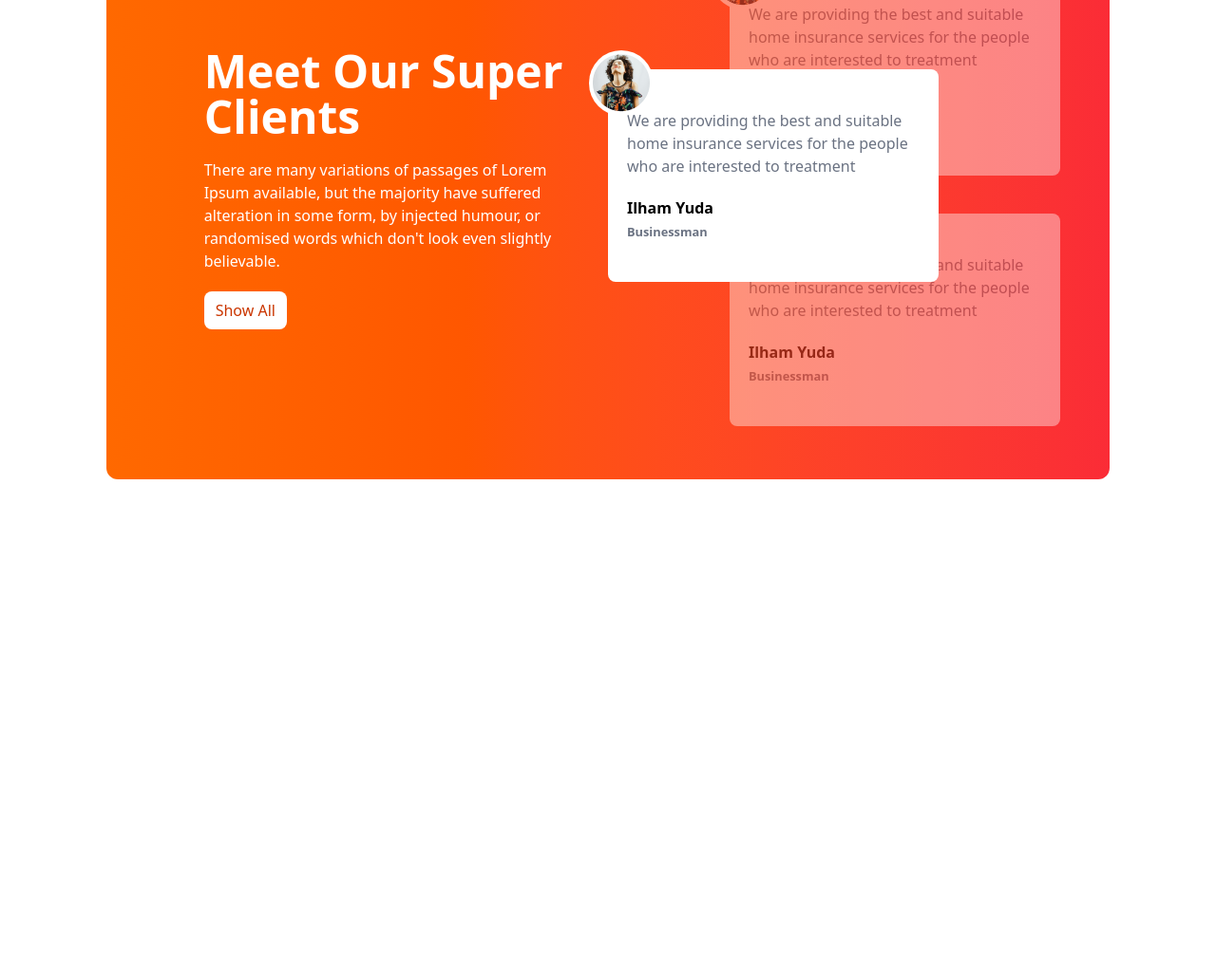
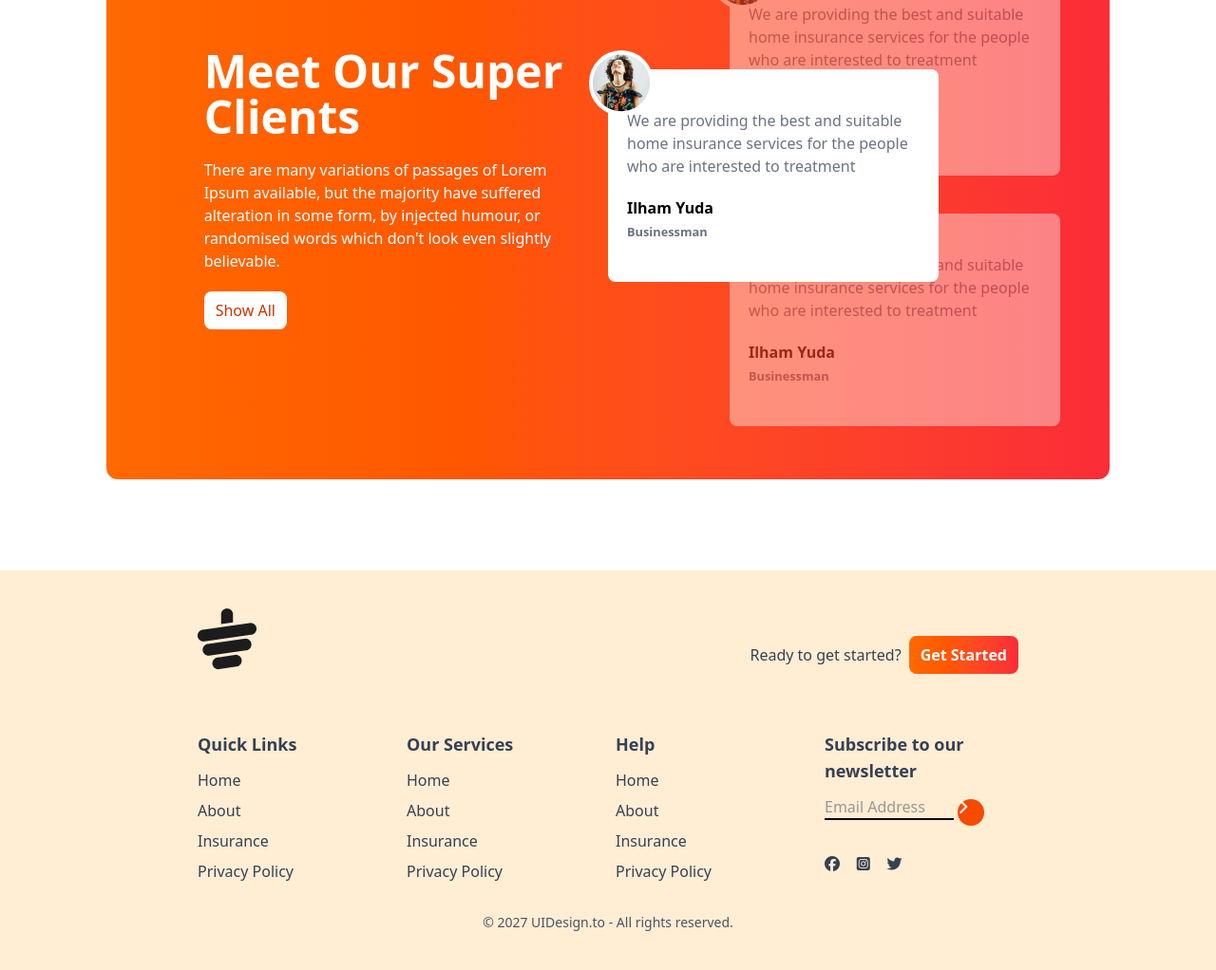
Before and after one commit to Mushfik-Rafi/Tea-House, a plain HTML site: page index.html in a window 1280 px wide. Shown: the part 1985-3007 px from the top of the page at 95% size. Before the commit the page ends 2586 px from the top, so only its background shows below. Drawn offline with nearby package versions, Linux system fonts and the light colour scheme.

Commit message:
footer section

```diff
--- a/index.html
+++ b/index.html
@@ -186,7 +186,6 @@
           </div>
 
           <div class="relative py-24">
-
             <!--midle card  -->
             <div class="absolute z-10 top-44 md:top-52">
               <div
@@ -197,8 +196,8 @@
                 </div>
                 <div>
                   <p class="text-gray-500 mb-5">
-                  We are providing the best and suitable home insurance services
-                  for the people who are interested to treatment
+                    We are providing the best and suitable home insurance
+                    services for the people who are interested to treatment
                   </p>
                   <h1 class="font-bold">Ilham Yuda</h1>
                   <small class="font-bold text-gray-500">Businessman</small>
@@ -222,9 +221,6 @@
               </div>
             </div>
 
-
-
-
             <!-- bottom card -->
             <div
               class="relative left-8 md:left-32 top-10 h-56 w-full md:w-3/4 bg-white text-black rounded-lg flex items-center px-5 opacity-40"
@@ -245,5 +241,103 @@
         </div>
       </section>
     </main>
+
+    <!-- footer section -->
+    <footer class="bg-orange-100 text-gray-700 py-10 px-4 md:px-16">
+      <div class="w-9/12 mx-auto">
+        <!-- logo -->
+        <div class="mb-8 flex justify-between">
+          <img class="mb-8" src="images/cup.png" alt="" />
+          <div class="flex items-center gap-2">
+            <h4>Ready to get started?</h4>
+            <button
+              class="bg-gradient-to-r from-orange-500 to-red-500 px-3 py-2 rounded-lg text-white font-bold"
+            >
+              Get Started
+            </button>
+          </div>
+        </div>
+
+        <!-- links -->
+        <div class="grid grid-cols-1 md:grid-cols-2 lg:grid-cols-4 gap-4">
+          <!-- first col -->
+          <div>
+            <h3 class="font-semibold text-lg mb-3">Quick Links</h3>
+            <ul class="space-y-2">
+              <li>
+                <a class="hover:text-orange-600" href="#">Home</a>
+              </li>
+              <li>
+                <a class="hover:text-orange-600" href="#">About</a>
+              </li>
+              <li>
+                <a class="hover:text-orange-600" href="#">Insurance</a>
+              </li>
+              <li>
+                <a class="hover:text-orange-600" href="#">Privacy Policy</a>
+              </li>
+            </ul>
+          </div>
+          <!-- second column -->
+          <div>
+            <h3 class="font-semibold text-lg mb-3">Our Services</h3>
+            <ul class="space-y-2">
+              <li>
+                <a class="hover:text-orange-600" href="#">Home</a>
+              </li>
+              <li>
+                <a class="hover:text-orange-600" href="#">About</a>
+              </li>
+              <li>
+                <a class="hover:text-orange-600" href="#">Insurance</a>
+              </li>
+              <li>
+                <a class="hover:text-orange-600" href="#">Privacy Policy</a>
+              </li>
+            </ul>
+          </div>
+
+          <!-- third column -->
+          <div>
+            <h3 class="font-semibold text-lg mb-3">Help</h3>
+            <ul class="space-y-2">
+              <li>
+                <a class="hover:text-orange-600" href="#">Home</a>
+              </li>
+              <li>
+                <a class="hover:text-orange-600" href="#">About</a>
+              </li>
+              <li>
+                <a class="hover:text-orange-600" href="#">Insurance</a>
+              </li>
+              <li>
+                <a class="hover:text-orange-600" href="#">Privacy Policy</a>
+              </li>
+            </ul>
+          </div>
+
+          <!-- fourth col -->
+          <div>
+             <h3 class="font-semibold text-lg mb-3">Subscribe to our newsletter</h3>
+             <div class="flex flex-col"space-y-2>
+              <div>
+                <input placeholder="Email Address" type="text" class="bg-transparent border-b-2 border-black w-4/6">
+                <i class="fa-solid fa-chevron-right w-7 h-7 bg-orange-600 inline-flex rounded-full text-white justify-center items-center"></i>
+                <di class="flex  justify-between w-2/5 mb-2 mt-8">
+                  <i class="fa-brands fa-facebook"></i>
+                  <i class="fa-brands fa-square-instagram"></i>
+                  <i class="fa-brands fa-twitter"></i>
+                </div>
+              </div>
+             </div>
+          </div>
+
+          <div class="text-center pt-4 mt-4">
+            <p class="text-sm text-gray-600">© 2027 UIDesign.to - All rights reserved.</p>
+          </div>
+
+        </div>
+      </div>
+    </footer>
   </body>
 </html>
```
Lines whose indentation alone changed are shown as unchanged.
